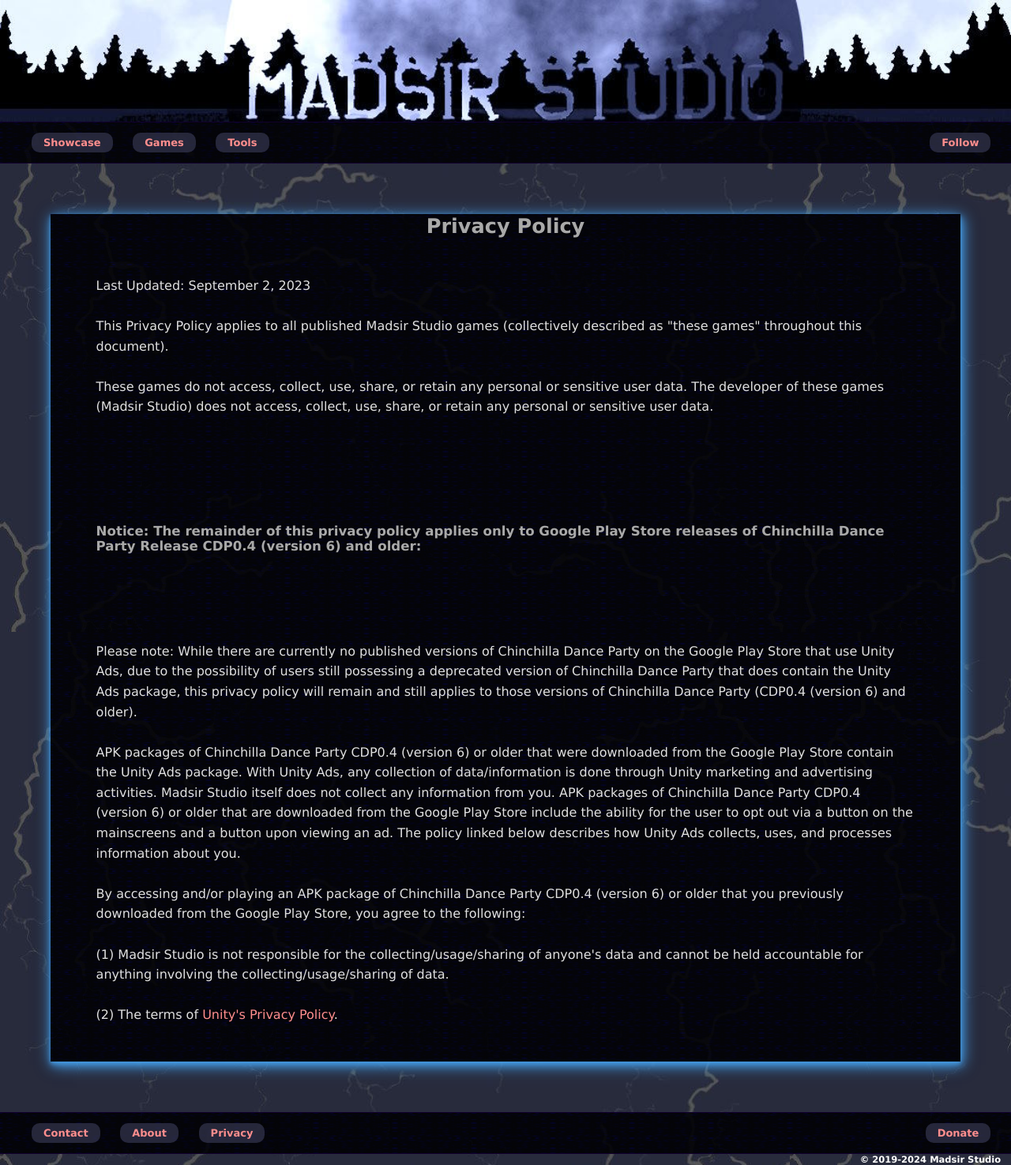
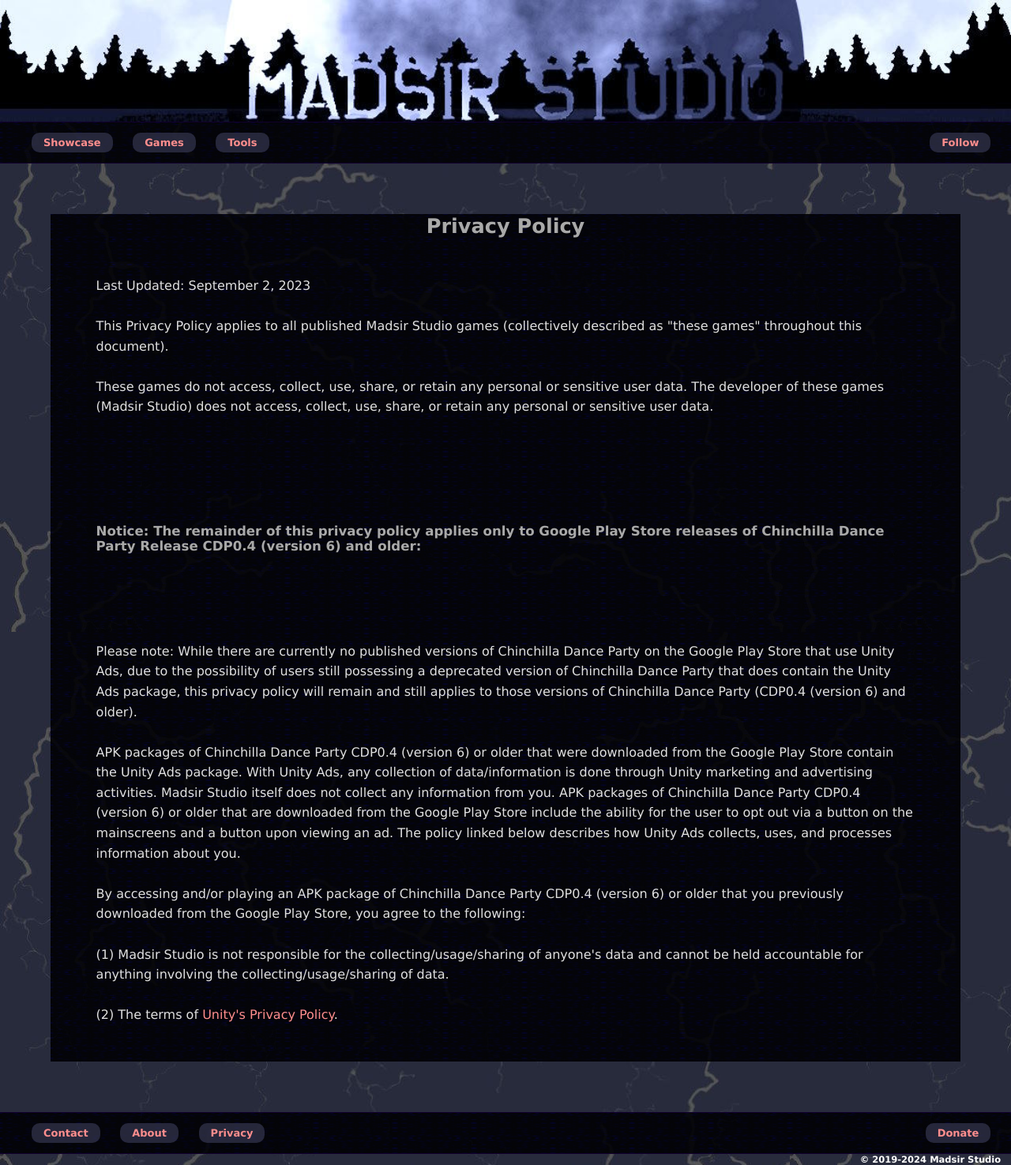
Before and after one commit to Madsir/madsirstudio.github.io, a Jekyll site: the page built from privacy/index.html, in a window 1280 px wide. Shown: the whole page at 79% size. Built offline with Jekyll 4.4.1, drawn with Linux system fonts in a browser that asks for light colours.

Commit message:
Update index.html

```diff
--- a/privacy/index.html
+++ b/privacy/index.html
@@ -12,10 +12,7 @@
   margin-right: 5%;
   margin-top:5%;
   margin-bottom: 5%;
-   box-shadow: 0px 2px 4px 0px rgba(68, 154, 227, 0.7),
-            1px 4px 8px 0px rgba(68, 154, 227, 0.7),
-            2px 4px 16px 0px rgba(68, 154, 227, 0.7),
-            2px 4px 20px 0px rgba(68, 154, 227, 0.7);
+
   background-image: url("/Assets/tough.png")
 }
 .centerdiv {
```
